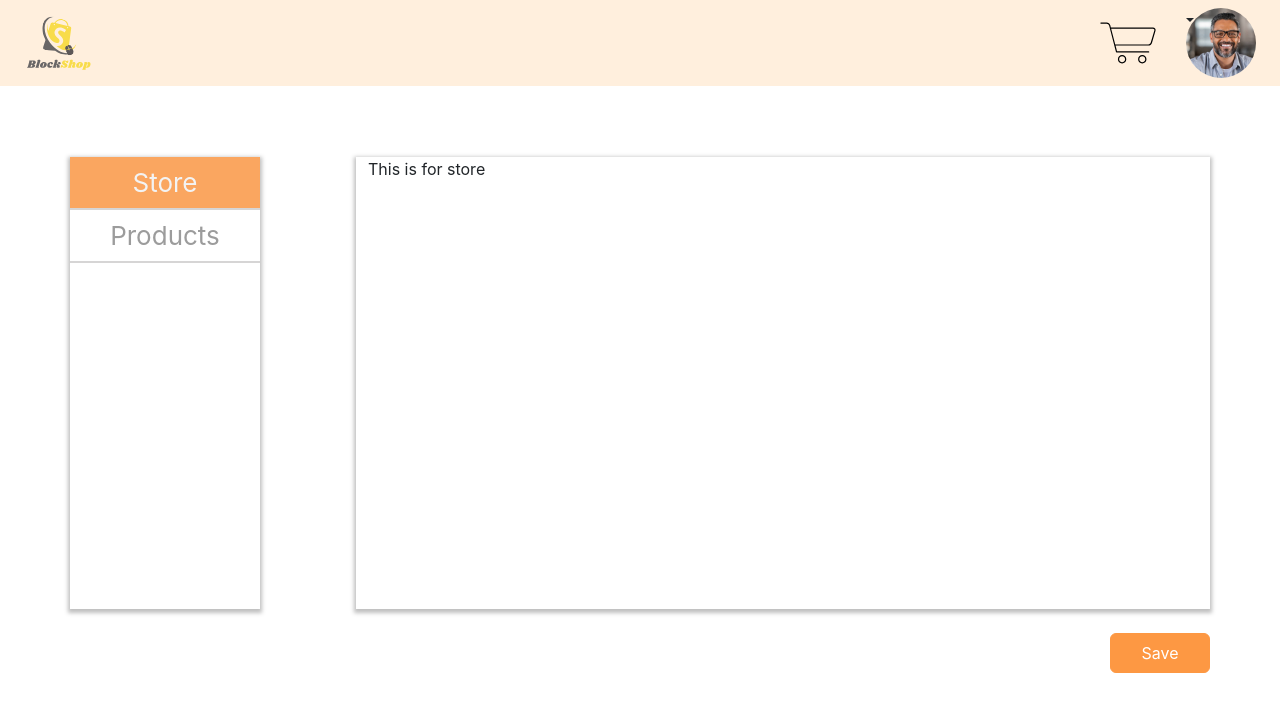
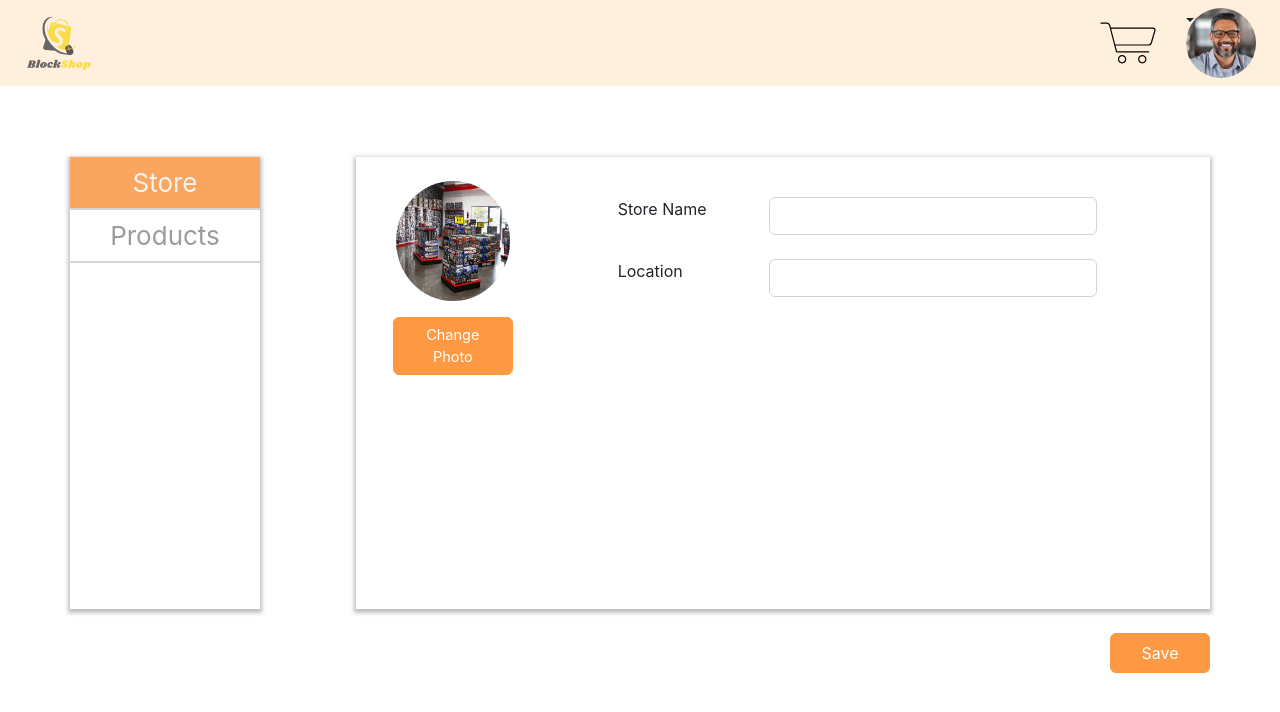
Before and after one commit to Telprata32/fypapp, a React (Create React App) app: page /merchant/store in a window 1280 px wide. Shown: the top 712 px of the page. Built offline with nearby package versions, Linux system fonts and the light colour scheme.

Commit message:
Completed front-end for merchant store page - store details

```diff
--- a/src/App.css
+++ b/src/App.css
@@ -90,12 +90,12 @@
 
 /*====  CSS for the Account's Merchant Store page ====*/
 .merch .outerbox,
-.col-lg-2 {
+.sidebar {
   box-shadow: 0px 2px 4px 2px rgba(0, 0, 0, 0.25);
 }
 
 /* css for the side navigation bar */
-.merch .col-lg-2 .unselected {
+.merch .sidebar .unselected {
   text-decoration: none;
   display: flex;
   color: #9c9c9c;
@@ -106,11 +106,11 @@
   border-bottom: 2px solid #d6d5d5;
 }
 
-.merch .col-lg-2 .unselected:hover {
+.merch .sidebar .unselected:hover {
   background-color: #e9ecef;
 }
 
-.merch .col-lg-2 .active {
+.merch .sidebar .active {
   background-color: #faa660;
   color: #f3f3f3;
 }
@@ -131,3 +131,19 @@
   background-color: #fd9843;
   border-color: #fd9843;
 }
+
+/* CSS for the merchant store pic */
+.merch .storepage img {
+  height: 120px;
+  width: 140px;
+  background-position: center;
+  background-size: cover;
+  border-radius: 50%;
+}
+
+.merch .storepage button {
+  width: 120px;
+  font-size: 14.5px;
+  background-color: #fd9843;
+  border-color: #fd9843;
+}
--- a/src/Pages/Mechstore.jsx
+++ b/src/Pages/Mechstore.jsx
@@ -1,6 +1,16 @@
 import "../App.css";
 import { Container, Row, Col, Button } from "react-bootstrap";
 import { NavLink, Outlet, useLocation } from "react-router-dom";
+
+function Choosebttn(props) {
+  if (props.name === "/merchant") {
+    return;
+  } else if (props.name === "/merchant/store") {
+    return <Button className="mt-4 normButt">Save</Button>;
+  } else {
+    return <Button className="mt-4 selectButt">+</Button>;
+  }
+}
 
 function Merchstore() {
   const location = useLocation();
@@ -13,7 +23,7 @@ function Merchstore() {
       <Row className="h-100">
         {/*  For this side navbar that will implement different css when one is active follow this:
         https://stackoverflow.com/questions/60244592/how-do-you-set-an-active-class-in-react-and-css */}
-        <Col className="me-5 px-0 text-center" lg={2}>
+        <Col className="me-5 px-0 text-center sidebar" lg={2}>
           <NavLink
             to="/merchant/store"
             activeClassName="selected"
@@ -35,11 +45,7 @@ function Merchstore() {
         </Col>
       </Row>
       <Row className="d-grid justify-content-md-end">
-        {location.pathname === "/merchant/store" ? (
-          <Button className="mt-4 normButt">Save</Button>
-        ) : (
-          <Button className="mt-4 selectButt">+</Button>
-        )}
+        <Choosebttn name={location.pathname} />
       </Row>
     </Container>
   );
--- a/src/Pages/Merchstore Pages/Store.jsx
+++ b/src/Pages/Merchstore Pages/Store.jsx
@@ -1,9 +1,37 @@
-import { Row, Col } from "react-bootstrap";
+import { Row, Col, Button, Form } from "react-bootstrap";
+import storepic from "../../Images/hobby-shop-interior.jpg";
 
 function Store() {
   return (
-    <Row>
-      <Col>This is for store</Col>
+    <Row className="mt-4 ms-3 storepage">
+      <Col lg={2}>
+        <Row className="justify-content-center">
+          <img src={storepic} />
+        </Row>
+        <Row className="mt-3 justify-content-center">
+          <Button>Change Photo</Button>
+        </Row>
+      </Col>
+      <Col className="ps-5 ms-5 mt-3">
+        <Form>
+          <Row>
+            <Col lg={3}>
+              <Form.Label>Store Name</Form.Label>
+            </Col>
+            <Col lg={7}>
+              <Form.Control />
+            </Col>
+          </Row>
+          <Row className="mt-4">
+            <Col lg={3}>
+              <Form.Label>Location</Form.Label>
+            </Col>
+            <Col lg={7}>
+              <Form.Control />
+            </Col>
+          </Row>
+        </Form>
+      </Col>
     </Row>
   );
 }
```
Also changed, not shown: src/Images/hobby-shop-interior.jpg (added).
